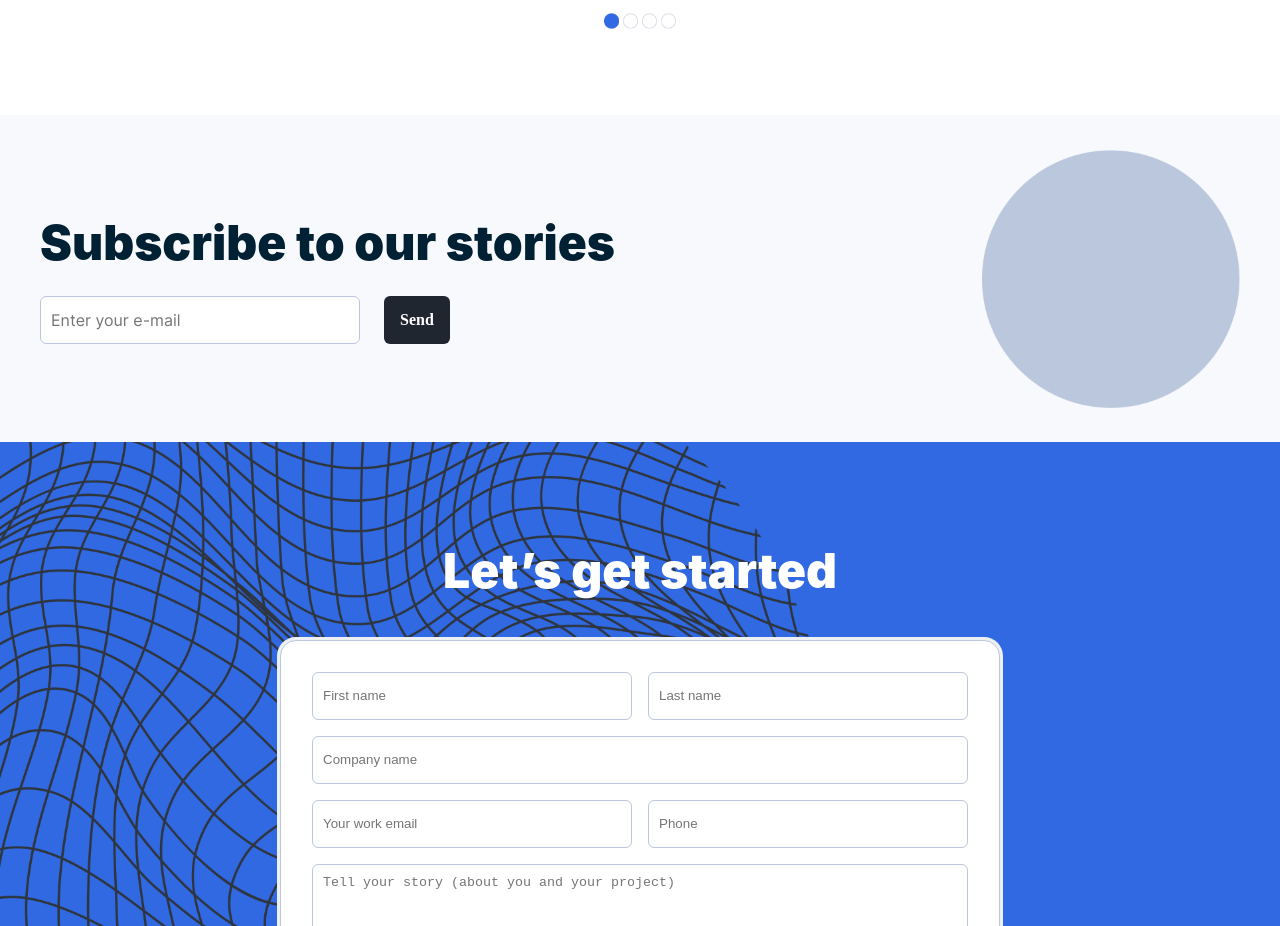
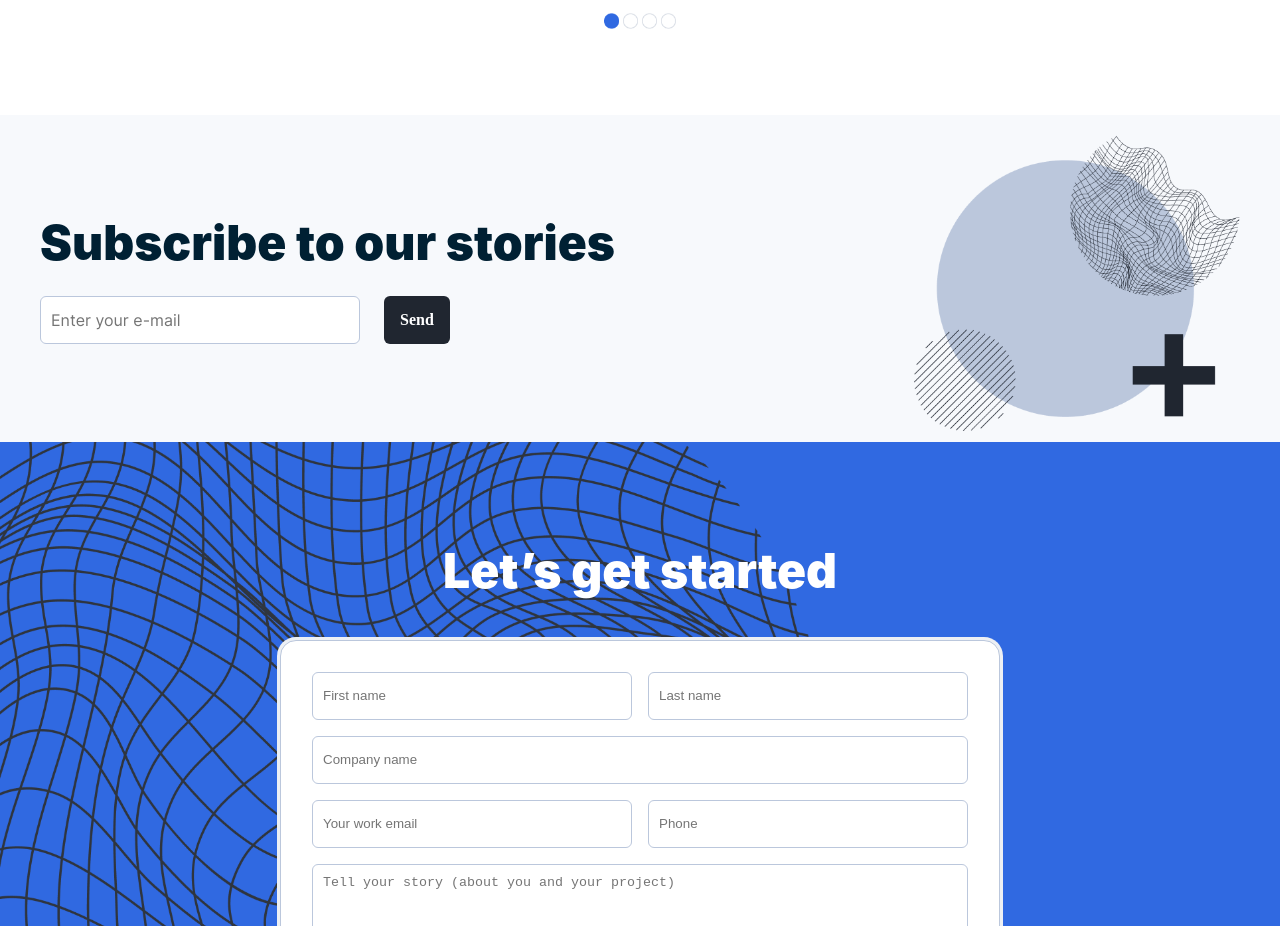
Before and after one commit to Taron-cyber/netlify-testing, a Gatsby site: page / in a window 1280 px wide. Shown: the part 7960-8886 px from the top of the page. Built offline with nearby package versions, Linux system fonts and the light colour scheme; Gatsby itself is replaced by a stand-in of ours; a web font is replaced by a local one.

Commit message:
design fix

```diff
--- a/src/components/seo.js
+++ b/src/components/seo.js
@@ -84,7 +84,7 @@ const Seo = ({ title, description, meta = [] }) => {
         },
         {
           name: "og:image:type",
-          content: "image/jpeg",
+          content: "image/webp",
         },
         {
           name: "twitter:card",
--- a/src/sections/index/SubscribeSection.js
+++ b/src/sections/index/SubscribeSection.js
@@ -26,7 +26,7 @@ const SubscribeSection = () => {
       <div className="right-inner">
         <StaticImage
           className="subscribe-circle"
-          src="../../images/subscribe-circle.png"
+          src="../../images/sub-section-img2.png"
           formats={["webp"]}
           quality={80}
           loading="lazy"
--- a/src/sections/index/styles/SubscribeStyle.scss
+++ b/src/sections/index/styles/SubscribeStyle.scss
@@ -67,8 +67,11 @@
     }
     .right-inner {
       .subscribe-circle {
-        width: 258px;
-        height: 258px;
+        width: 326px;
+        height: 306px;
+        img {
+          object-fit: contain !important;
+        }
       }
     }
   }
```
Also changed, not shown: src/images/sub-section-img.png (added), src/images/sub-section-img2.png (added), src/images/subscribe-circle.png (deleted).
